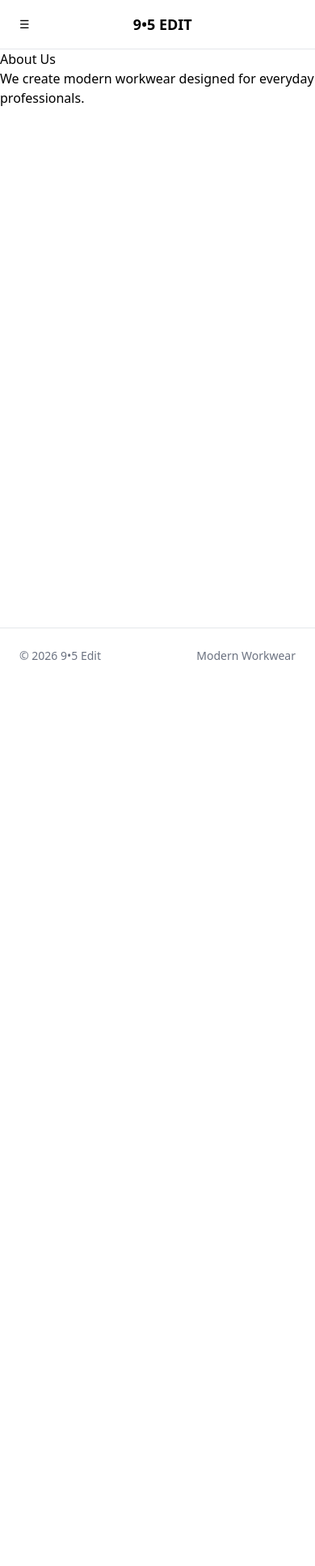
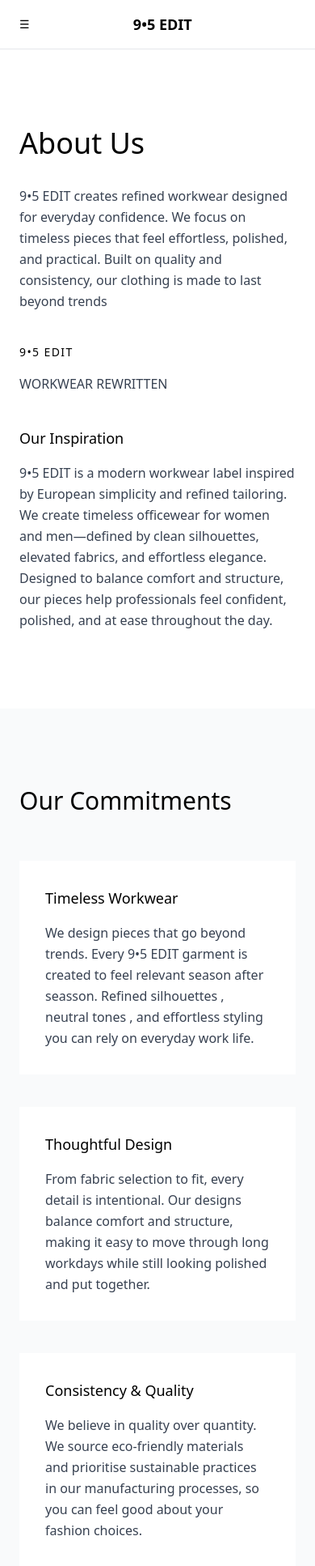
Before and after one commit to omnpai13/Ecommerce-web-project-, a React (Vite) app: page /about in a window 390 px wide. Shown: the top 1934 px of the page at 81% size. Before the commit the page ends 844 px from the top, so only its background shows below. Built offline with nearby package versions, Linux system fonts and the light colour scheme; the HTML template or start-up script is replaced by a standard one.

Commit message:
About & Contact Us pages

```diff
--- a/src/pages/About.jsx
+++ b/src/pages/About.jsx
@@ -1,10 +1,97 @@
-const About = () => {
+export default function About() {
   return (
-    <div>
-      <h1>About Us</h1>
-      <p>We create modern workwear designed for everyday professionals.</p>
+    <div className="bg-white">
+
+
+
+      {/* ===== ABOUT CONTENT ===== */}
+      <section className="max-w-5xl mx-auto px-6 pt-24 pb-24">
+
+        <h2 className="text-4xl font-light mb-8">
+
+
+          About Us
+        </h2>
+
+        <p className="text-gray-700 leading-relaxed mb-6">
+          9•5 EDIT creates refined workwear designed for everyday confidence.
+We focus on timeless pieces that feel effortless, polished, and practical.
+Built on quality and consistency, our clothing is made to last beyond trends
+        </p>
+
+        <h3 className="text-sm tracking-widest uppercase mt-10 mb-4">
+          9•5 EDIT
+        </h3>
+
+        <p className="text-gray-700 leading-relaxed mb-10">
+          WORKWEAR REWRITTEN
+        </p>
+
+        <h3 className="text-lg font-medium mb-4">
+          Our Inspiration
+        </h3>
+
+        <p className="text-gray-700 leading-relaxed">
+          9•5 EDIT is a modern workwear label inspired by European simplicity and refined tailoring.
+           We create timeless officewear for women and men—defined by clean silhouettes, elevated fabrics, and effortless elegance. Designed to balance comfort and structure,
+           our pieces help professionals feel confident, polished, and at ease throughout the day.
+        </p>
+
+      </section>
+
+      {/* ===== COMMITMENTS SECTION ===== */}
+      <section className="bg-gray-50 py-24">
+        <div className="max-w-6xl mx-auto px-6">
+
+          <h2 className="text-3xl font-light mb-14">
+            Our Commitments
+          </h2>
+
+          <div className="grid grid-cols-1 md:grid-cols-3 gap-10">
+
+            {/* Card 1 */}
+            <div className="bg-white p-8">
+              <h3 className="text-lg font-medium mb-4">
+                Timeless Workwear
+              </h3>
+              <p className="text-gray-700 leading-relaxed">
+                We design pieces that go beyond trends.
+                Every 9•5 EDIT garment is created to feel
+                relevant season after seasson.
+                Refined silhouettes , neutral tones , and effortless
+                styling you can rely on everyday work life.
+              </p>
+            </div>
+
+            {/* Card 2 */}
+            <div className="bg-white p-8">
+              <h3 className="text-lg font-medium mb-4">
+                Thoughtful Design
+              </h3>
+              <p className="text-gray-700 leading-relaxed">
+                From fabric selection to fit, every detail is intentional.
+                Our designs balance comfort and structure, making it easy to
+                move through long workdays while still looking polished and put together.
+              </p>
+            </div>
+
+            {/* Card 3 */}
+            <div className="bg-white p-8">
+              <h3 className="text-lg font-medium mb-4">
+                Consistency & Quality
+              </h3>
+              <p className="text-gray-700 leading-relaxed">
+                We believe in quality over quantity. We source eco-friendly
+                materials and prioritise sustainable practices in our
+                manufacturing processes, so you can feel good about your
+                fashion choices.
+              </p>
+            </div>
+
+          </div>
+        </div>
+      </section>
+
     </div>
   );
-};
-
-export default About;
+}
--- a/src/pages/Contact.jsx
+++ b/src/pages/Contact.jsx
@@ -1,11 +1,67 @@
-const Contact = () => {
+export default function Contact() {
   return (
-    <div>
-      <h1>Contact Us</h1>
-      <p>Email: support@yourbrand.com</p>
-      <p>Phone: +91 9XXXXXXXXX</p>
-    </div>
+    <section className="max-w-4xl mx-auto px-6 pt-24 pb-32">
+
+      {/* Heading */}
+      <h2 className="text-3xl font-light mb-10">
+        Contact Us
+      </h2>
+
+      {/* Instagram */}
+      <div className="mb-12">
+        <p className="text-sm text-gray-600 mb-2">
+          Instagram
+        </p>
+        <a
+          href="https://instagram.com/9to5_edit"
+          target="_blank"
+          rel="noreferrer"
+          className="text-base underline hover:opacity-70 transition"
+        >
+          @9to5_edit
+        </a>
+      </div>
+
+      {/* Review Block */}
+      <div className="max-w-xl">
+        <p className="text-sm text-gray-600 mb-3">
+          Share your feedback
+        </p>
+
+        <textarea
+          placeholder="Write your review here..."
+          className="
+            w-full
+            border
+            border-gray-300
+            p-4
+            text-sm
+            focus:outline-none
+            focus:border-black
+            mb-6
+            resize-none
+            h-40
+          "
+        />
+
+        <button
+          className="
+            border
+            border-black
+            px-10
+            py-3
+            text-sm
+            uppercase
+            tracking-widest
+            hover:bg-black
+            hover:text-white
+            transition
+          "
+        >
+          Submit
+        </button>
+      </div>
+
+    </section>
   );
-};
-
-export default Contact;
+}
```
